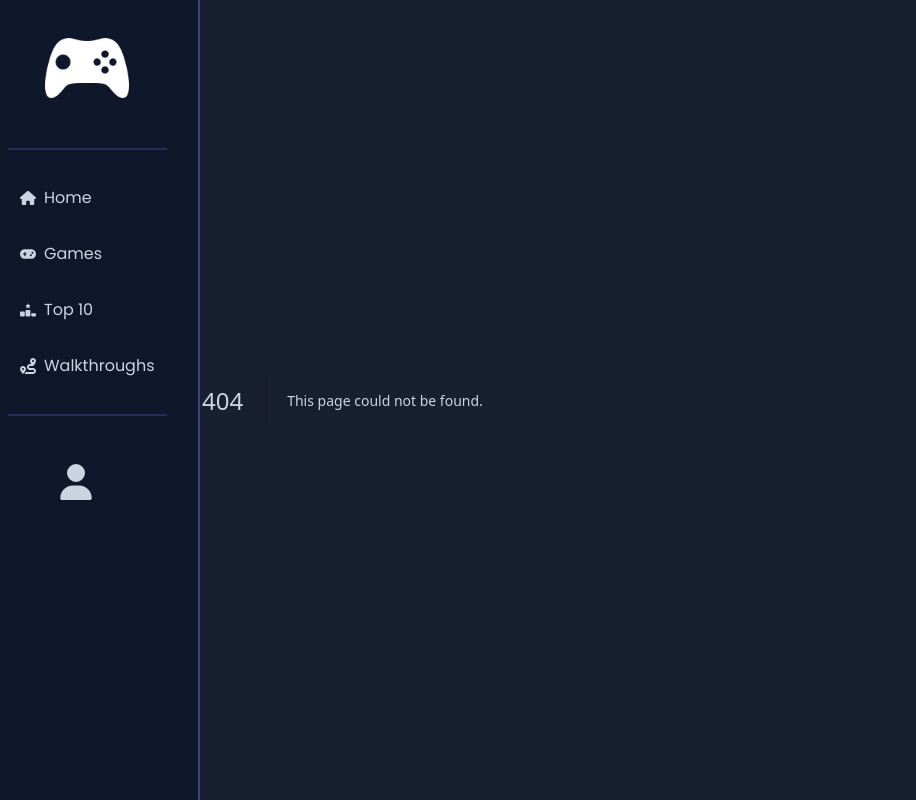
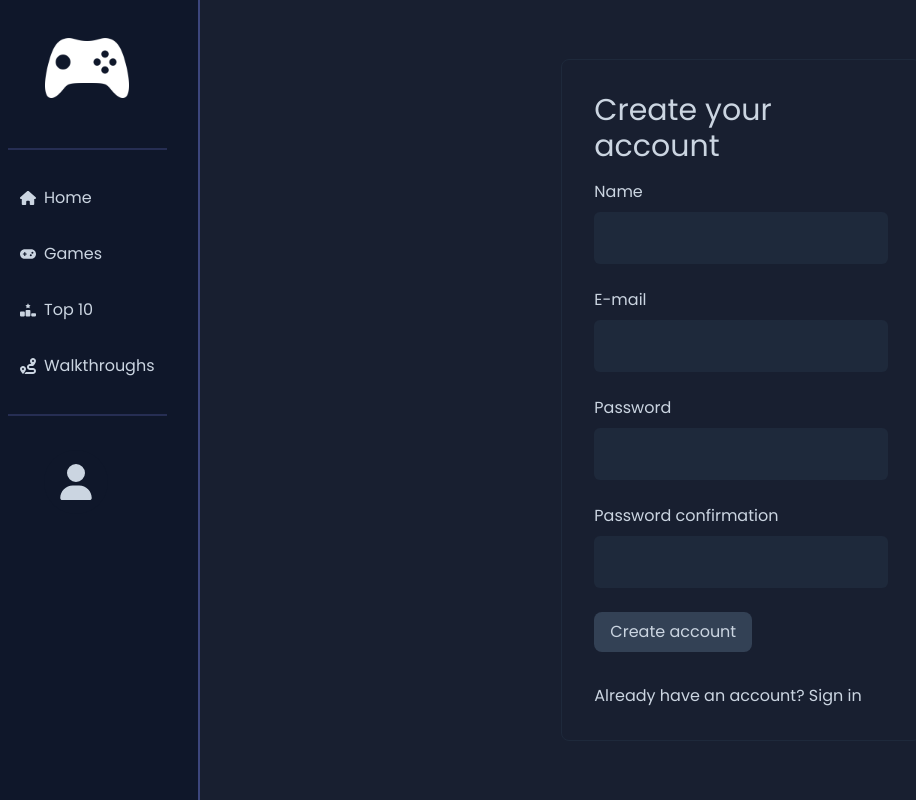
Before and after one commit to jucileycostaweb3/games-nextjs, a Next.js app: page /auth/sign-up in a window 1280 px wide. Before the commit this address had no page. Shown: the whole page, without its empty margins (0-916 px from the left). Built offline with nearby package versions, Linux system fonts and the light colour scheme.

Commit message:
NextJS - Created signup form.

```diff
--- /dev/null
+++ b/src/app/auth/sign-up/page.tsx
@@ -0,0 +1,33 @@
+"use client";
+
+import { TextInput, SubmitButton } from "@/components";
+import Link from "next/link";
+
+export default async function SignUpPage() {
+
+  return (
+    <div className="flex flex-col w-full">
+      <div className="flex-center w-full min-h-screen">
+        <div className="w-1/3 mx-auto border border-slate-800 rounded-lg p-8">
+          <h1 className="text-3xl">Create your account</h1>
+          <form>
+            <TextInput name="name" label="Name" error={""} />
+            <TextInput name="email" label="E-mail" inputMode="email" error={""} />
+            <TextInput name="password" label="Password" type="password" error={""} />
+            <TextInput
+              name="passwordConfirmation"
+              label="Password confirmation"
+              type="password"
+              error={""}
+            />
+
+            <SubmitButton label="Create account" />
+          </form>
+          <div className="pt-8">
+            <Link href={"/auth/sign-up"}>Already have an account? Sign in</Link>
+          </div>
+        </div>
+      </div>
+    </div>
+  );
+}
--- /dev/null
+++ b/src/components/Forms/SubmitButton/SubmitButton.tsx
@@ -0,0 +1,16 @@
+import { cn } from "@/helpers/cn";
+
+export type SubmitButtonProps = React.ComponentProps<"button"> & {
+  label?: string | null;
+};
+export default function SubmitButton({ label, children, className, ...props }: SubmitButtonProps) {
+  return (
+    <button
+      type="submit"
+      className={cn("bg-slate-700 hover:bg-indigo-400/40 rounded-lg px-4 py-2 inline max-w-max", className)}
+      {...props}
+    >
+      {label || children}
+    </button>
+  );
+}
--- /dev/null
+++ b/src/components/Forms/TextInput/TextInput.tsx
@@ -0,0 +1,30 @@
+import { cn } from "@/helpers/cn";
+
+export type TextInputProps = React.ComponentProps<"input"> & {
+  label?: string | null;
+  error?: string | null;
+};
+
+export default function TextInput({ label, type = "text", name, className, error, ...props }: TextInputProps) {
+  return (
+    <div className={cn("my-4", className)}>
+      {label ? <label className="text-slate-300 my-2">{label}</label> : null}
+      <input
+        type={type}
+        name={name}
+        className={cn(
+          "w-full my-2 rounded-md border-2 border-transparent bg-slate-800 px-4 py-3 text-base text-slate-200 focus:outline-none focus:ring-0",
+          {
+            "border-red-500": !!error,
+          }
+        )}
+        {...props}
+      />
+      {error ? (
+        <div>
+          <small className="text-sm text-red-500">{error}</small>
+        </div>
+      ) : null}
+    </div>
+  );
+}
--- /dev/null
+++ b/src/components/Forms/index.ts
@@ -0,0 +1,2 @@
+export { default as TextInput } from "./TextInput/TextInput";
+export { default as SubmitButton } from "./SubmitButton/SubmitButton";
--- a/src/components/index.ts
+++ b/src/components/index.ts
@@ -1,3 +1,4 @@
+export * from "./Forms";
 export { Hero } from "./Hero/Hero";
 export { Navbar } from "./Navbar/Navbar";
 export { Pagination } from "./Pagination/Pagination";
```
